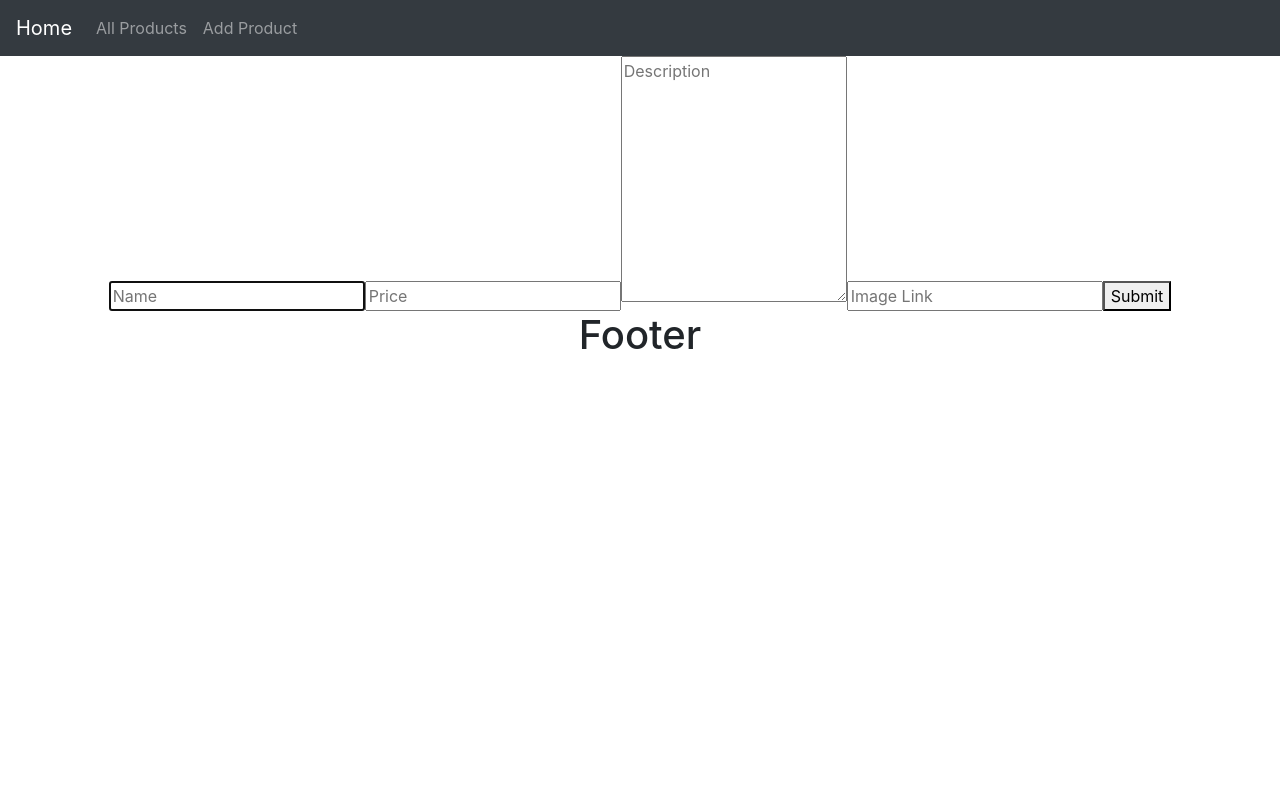
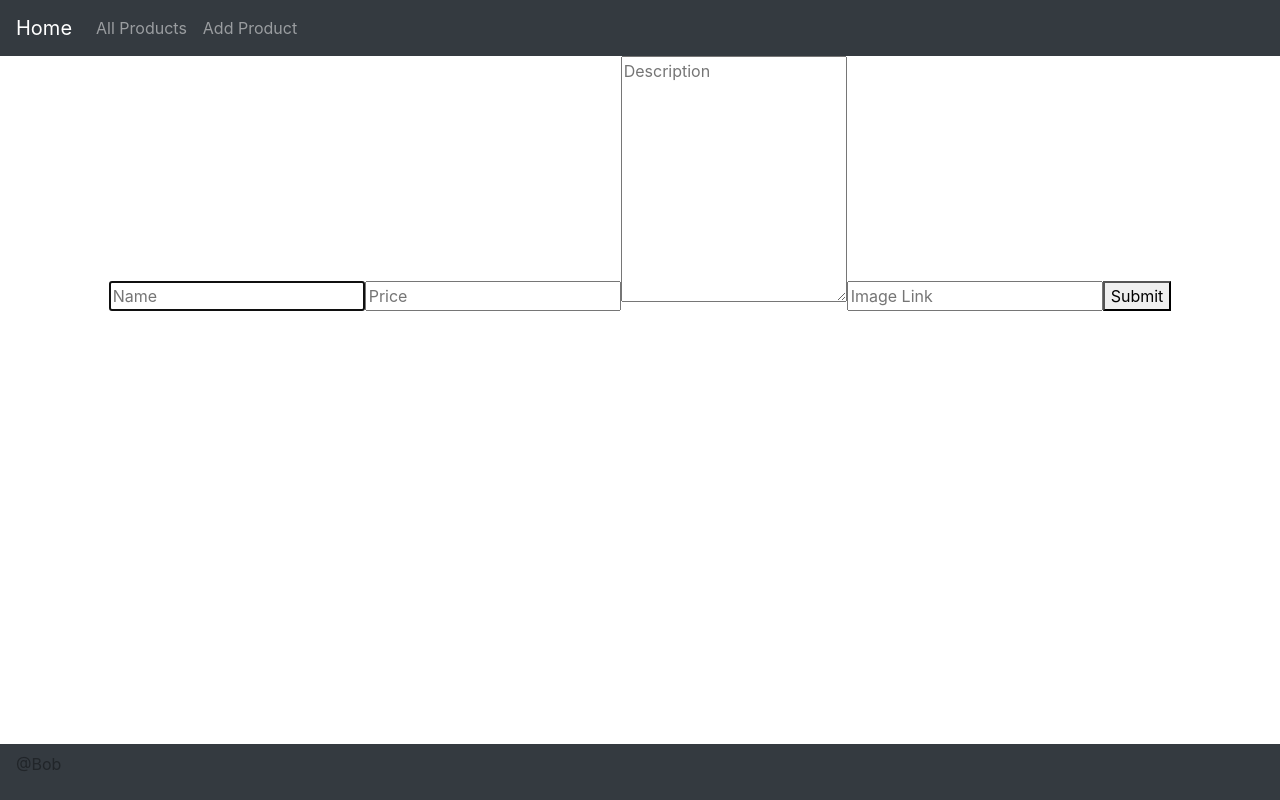
Before and after one commit to rbalonek/mern-bootstrap-project, a React (Create React App) app in the folder client/: page /add-product in a window 1280 px wide. Built offline with nearby package versions, Linux system fonts and the light colour scheme.

Commit message:
Basic Footer / Navbar

```diff
--- a/client/src/components/shared/Footer/Footer.jsx
+++ b/client/src/components/shared/Footer/Footer.jsx
@@ -1,8 +1,12 @@
 import React from "react";
 
 const Footer = () => (
-  <footer>
-    <h1>Footer</h1>
+  <footer style={{ position: "fixed", bottom: "0" }}>
+    <nav class="navbar navbar-dark bg-dark vw-100  ">
+      <div>
+        <p>@Bob</p>
+      </div>
+    </nav>
   </footer>
 );
 
--- a/client/src/components/shared/Nav/NavBar.jsx
+++ b/client/src/components/shared/Nav/NavBar.jsx
@@ -4,14 +4,16 @@ import { Nav, Navbar, Button, FormControl, Form } from "react-bootstrap";
 
 const NavBar = () => {
   return (
+    <div class="sticky-top ">
       <Navbar bg="dark" variant="dark">
         <Navbar.Brand href="/">Home</Navbar.Brand>
-      <Nav className="mr-auto">
+        <Nav className="mr-auto  ">
           <Nav.Link href="/products">All Products</Nav.Link>
           <Nav.Link href="/add-product">Add Product</Nav.Link>
         </Nav>
         <Form inline></Form>
       </Navbar>
+    </div>
   );
 };
 
--- a/client/src/screens/Home/Home.jsx
+++ b/client/src/screens/Home/Home.jsx
@@ -6,7 +6,6 @@ const Home = () => {
   return (
     <Layout>
       <div className="home">
-        <h1>Home</h1>
         <ProductCards />
       </div>
     </Layout>
--- a/client/src/screens/ProductDetail/ProductDetail.jsx
+++ b/client/src/screens/ProductDetail/ProductDetail.jsx
@@ -24,7 +24,7 @@ const ProductDetail = (props) => {
 
   return (
     <Layout>
-      <div>
+      <div style={{ marginTop: "50px" }}>
         <img
           style={{ height: "100px" }}
           src={product.imgURL}
--- a/client/src/screens/Products/Products.jsx
+++ b/client/src/screens/Products/Products.jsx
@@ -29,7 +29,8 @@ export default function Products(props) {
   return (
     <div>
       <Layout>
-        <div>{productsJSX}</div>
+        <h1>All The Products</h1>
+        <div style={{ marginTop: "10px" }}>{productsJSX}</div>
       </Layout>
     </div>
   );
```
Lines whose indentation alone changed are shown as unchanged.
